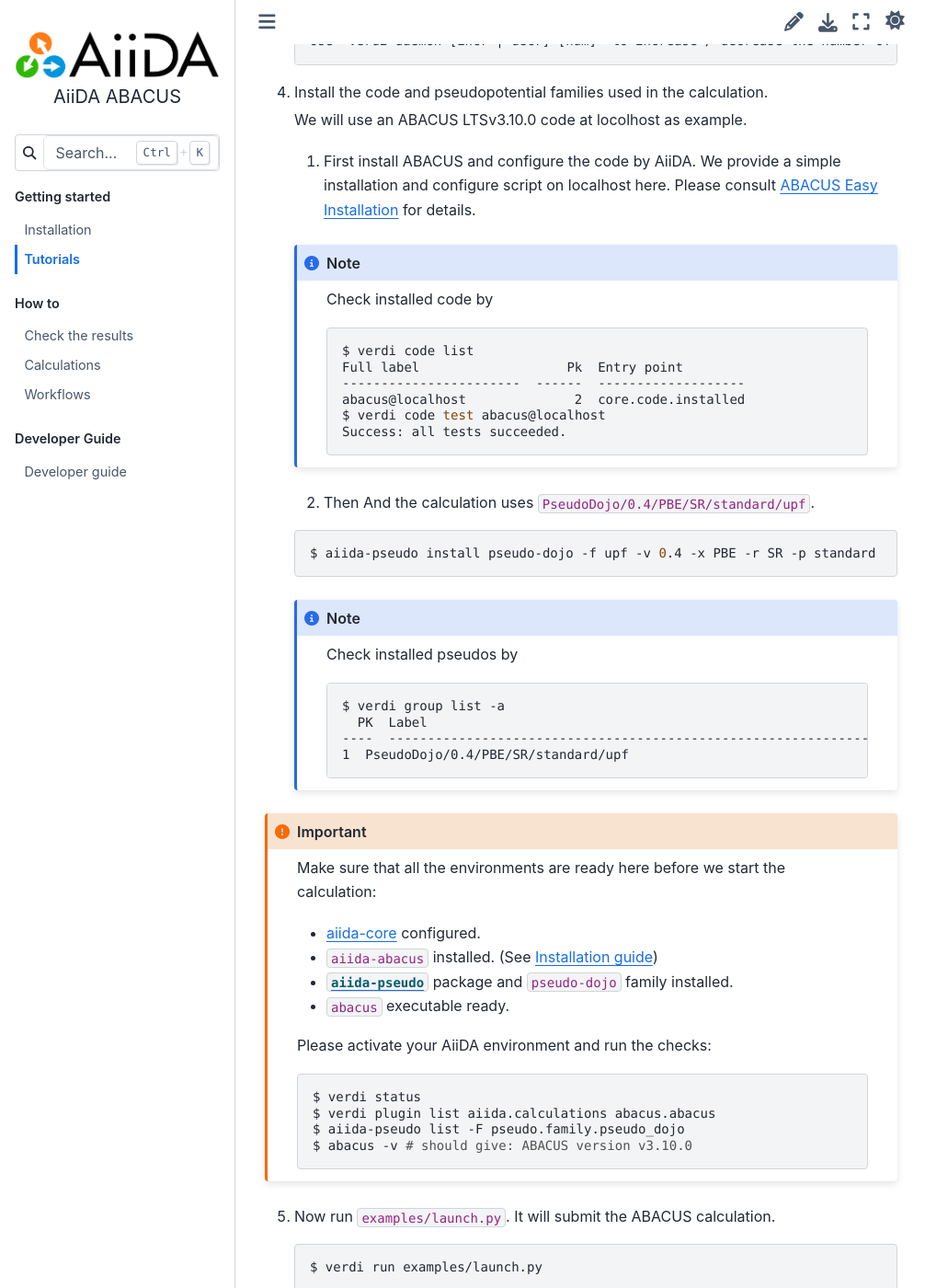
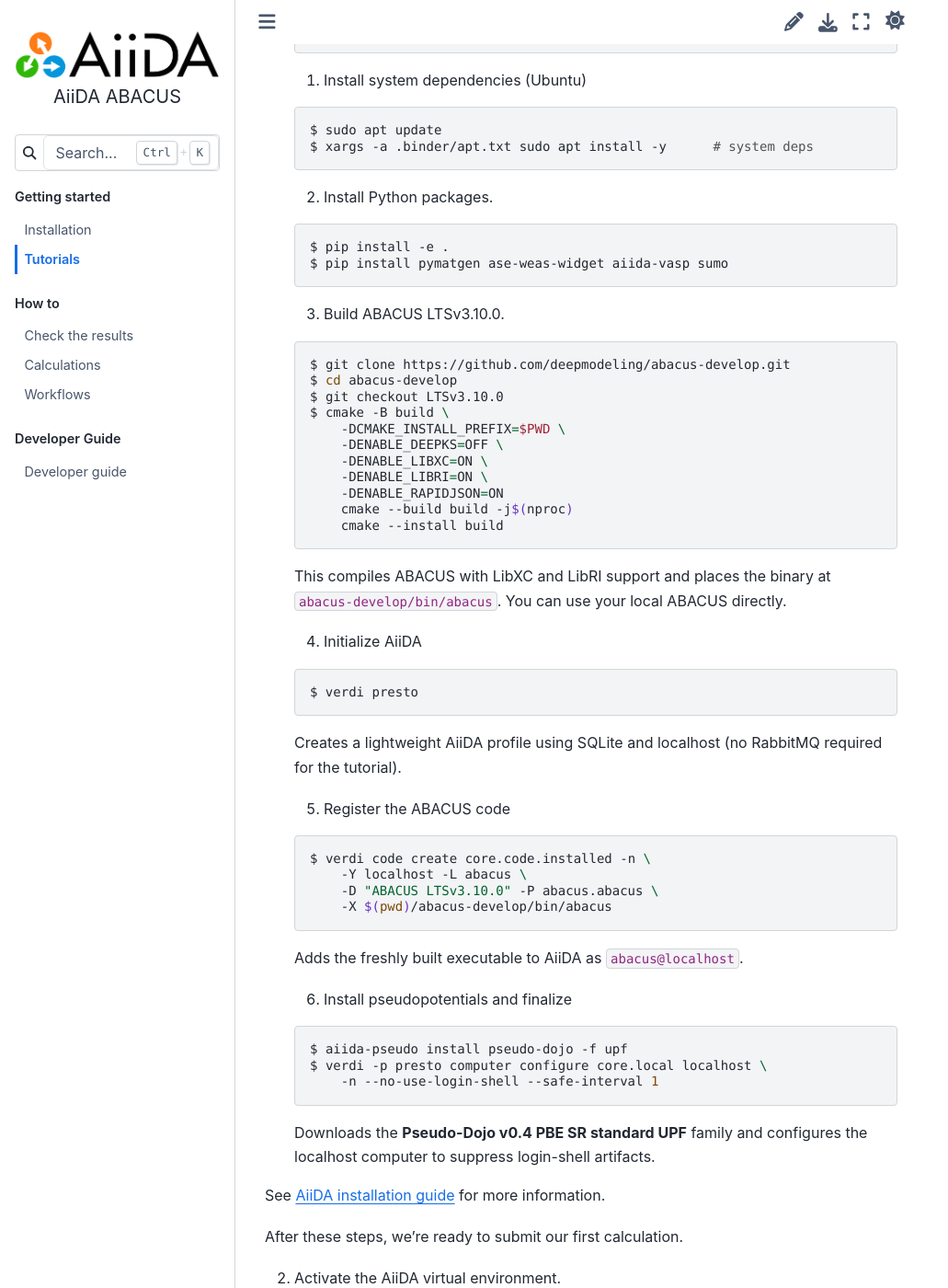
Before and after one commit to MCresearch/aiida-abacus, a Sphinx documentation site: the page built from docs/source/tutorials/index.md, in a window 1280 px wide and 1400 px high, scrolled down 741 px. Shown: the whole window at 92% size, without its empty margins (0-1031 px from the left). Built offline with Sphinx 7.4.7 and the Sphinx Book theme 1.1.4, drawn with Linux system fonts in a browser that asks for light colours; pages that are not in the unit, such as notebooks, are missing from menus; some of the changed text lies outside the part shown.

Commit message:
Update tutorials all-in-one

````diff
--- a/docs/source/tutorials/index.md
+++ b/docs/source/tutorials/index.md
@@ -1,21 +1,91 @@
 # Tutorials
 
-This page show how to run a simple ABACUS calculation using the computer, code, and pseudo potential family we configured.
+This page show how to work with AiiDA and run a simple ABACUS calculation using the computer, code, and pseudo potential family we configured.
 
 1. First we will configure the [AiiDA](https://www.aiida.net/) environment. A computer and the corresponding code will be set available.
 
-We provide an easy installation and configuration guide here.
+    We provide an easy installation and configuration guide for **Ubuntu** local calculation here. You can follow the guide or skip if some steps are already done.
 
+    :::{hint}
+    ### Quick one-command install
+    If you simply want everything ready on **Ubuntu/WSL**, run once:
+    ```console
+    $ sudo apt update
+    $ xargs -a .binder/apt.txt sudo apt install -y      # system deps
+    $ conda create -n acwf python=3.10 -y && conda activate acwf
+    $ bash .binder/postBuild                            # 5-stage automatic setup
+    ```
+    The script performs the following stages — each can also be executed manually if you prefer full control.
+    :::
 
+    0. It is recommended to use a virtual environment.
+    ```console
+    $ conda create -n aiida python=3.10 -y
+    $ conda activate aiida
+    ```
+
+    1. Install system dependencies (Ubuntu)
+    ```console
+    $ sudo apt update
+    $ xargs -a .binder/apt.txt sudo apt install -y      # system deps
+    ```
+
+    2. Install Python packages.
+    ```console
+    $ pip install -e .
+    $ pip install pymatgen ase-weas-widget aiida-vasp sumo
+    ```
+
+    3. Build ABACUS LTSv3.10.0.
+    ```bash
+    $ git clone https://github.com/deepmodeling/abacus-develop.git
+    $ cd abacus-develop
+    $ git checkout LTSv3.10.0
+    $ cmake -B build \
+        -DCMAKE_INSTALL_PREFIX=$PWD \
+        -DENABLE_DEEPKS=OFF \
+        -DENABLE_LIBXC=ON \
+        -DENABLE_LIBRI=ON \
+        -DENABLE_RAPIDJSON=ON
+        cmake --build build -j$(nproc)
+        cmake --install build
+    ```
+    This compiles ABACUS with LibXC and LibRI support and places the binary at `abacus-develop/bin/abacus`.
+    You can use your local ABACUS directly.
+
+    4. Initialize AiiDA
+    ```console
+    $ verdi presto
+    ```
+    Creates a lightweight AiiDA profile using SQLite and localhost (no RabbitMQ required for the tutorial).
+
+    5. Register the ABACUS code
+    ```bash
+    $ verdi code create core.code.installed -n \
+        -Y localhost -L abacus \
+        -D "ABACUS LTSv3.10.0" -P abacus.abacus \
+        -X $(pwd)/abacus-develop/bin/abacus
+    ```
+    Adds the freshly built executable to AiiDA as `abacus@localhost`.
+
+    6. Install pseudopotentials and finalize
+    ```bash
+    $ aiida-pseudo install pseudo-dojo -f upf
+    $ verdi -p presto computer configure core.local localhost \
+        -n --no-use-login-shell --safe-interval 1
+    ```
+    Downloads the **Pseudo-Dojo v0.4 PBE SR standard UPF** family and configures the localhost computer to suppress login-shell artifacts.
 
 
 
 See [AiiDA installation guide](https://aiida.readthedocs.io/projects/aiida-core/en/latest/installation/index.html) for more information.
 
+After these steps, we're ready to submit our first calculation.
+
 2. Activate the AiiDA virtual environment.
-, for example run `conda activate aiida-env` or suchlike.
+
 ```console
-$ conda activate aiida-env
+$ conda activate aiida
 ```
 
 3. Start the daemon.
@@ -33,13 +103,7 @@
     Use `verdi daemon [incr | decr] [num]` to increase / decrease the number of workers
     ```
 
-4. Install the code and pseudopotential families used in the calculation.
-
-    We will use an ABACUS LTSv3.10.0 code at locolhost as example.
-
-    1. First install ABACUS and configure the code by AiiDA.
-    We provide a simple installation and configure script on localhost here. Please consult [ABACUS Easy Installation](https://abacus.deepmodeling.com/en/latest/quick_start/easy_install.html) for details.
-
+4. Check the code and pseudopotential families used in the calculation.
 
     :::{note}
     Check installed code by
@@ -52,15 +116,7 @@
     $ verdi code test abacus@localhost
     Success: all tests succeeded.
     ```
-    :::
 
-    2. Then And the calculation uses `PseudoDojo/0.4/PBE/SR/standard/upf`.
-
-    ```console
-    $ aiida-pseudo install pseudo-dojo -f upf -v 0.4 -x PBE -r SR -p standard
-    ```
-
-    :::{note}
     Check installed pseudos by
 
     ```console
@@ -69,9 +125,10 @@
     ----  -----------------------------------------------------------------------------------  -------------------------  ---------------
     1  PseudoDojo/0.4/PBE/SR/standard/upf                                                   pseudo.family.pseudo_dojo  aiida@localhost
     ```
+
     :::
 
-:::{important}
+<!-- :::{important}
 Make sure that all the environments are ready here before we start the calculation:
 - [aiida-core](https://aiida.readthedocs.io/projects/aiida-core/en/stable/installation/guide_quick.html) configured.
 
@@ -89,7 +146,7 @@
 $ aiida-pseudo list -F pseudo.family.pseudo_dojo
 $ abacus -v # should give: ABACUS version v3.10.0
 ```
-:::
+::: -->
 
 5. Now run `examples/launch.py`. It will submit the ABACUS calculation.
     ```console
````
